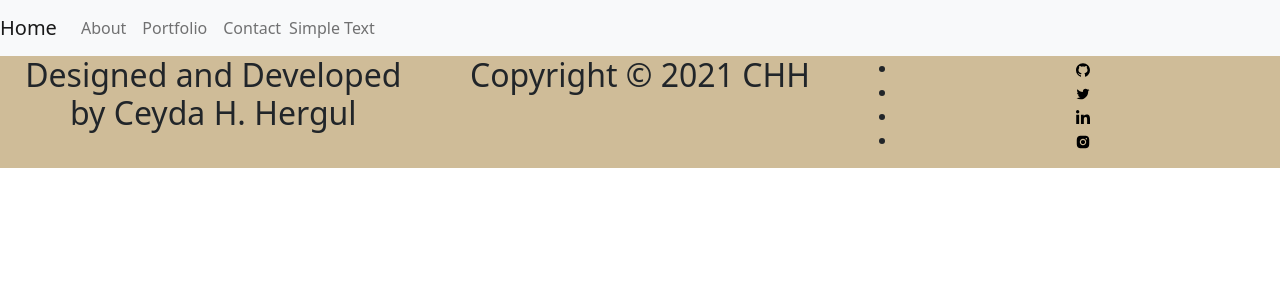
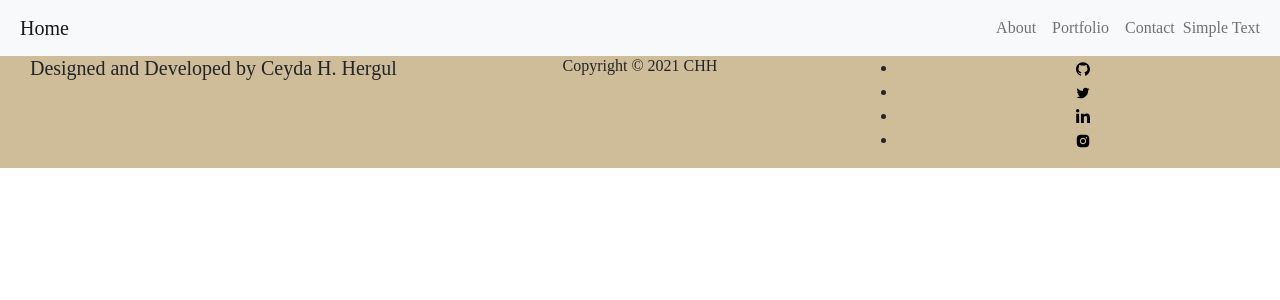
Before and after one commit to chergul/React-Portfolio, a React (Create React App) app: page / in a window 1280 px wide. Shown: the top 300 px of the page. Built offline with nearby package versions, Linux system fonts and the light colour scheme.

Commit message:
little updates

```diff
--- a/src/components/Footer.js
+++ b/src/components/Footer.js
@@ -17,10 +17,10 @@ import { Container, Row, Col } from 'reactstrap';
       <Container fluid className="footer">
       <Row>
         <Col md="4" className="footer-copywright">
-          <h2>Designed and Developed by Ceyda H. Hergul</h2>
+          <h5>Designed and Developed by Ceyda H. Hergul</h5>
         </Col>
         <Col md="4" className="footer-copywright">
-          <h2>Copyright © {year} CHH</h2>
+          <h6>Copyright © {year} CHH</h6>
         </Col>
         <Col md="4" className="footer-body">
           <ul className="footer-icons">
--- a/src/components/MyNavbar.js
+++ b/src/components/MyNavbar.js
@@ -14,10 +14,6 @@ import {
   Nav,
   NavItem,
   NavLink,
-  UncontrolledDropdown,
-  DropdownToggle,
-  DropdownMenu,
-  DropdownItem,
   NavbarText
 } from 'reactstrap';
 
@@ -27,12 +23,12 @@ function MyNavbar (props) {
   const toggle = () => setIsOpen(!isOpen);
 
   return (
-    <div>
-      <Navbar color="light" light expand="md">
+    <div >
+      <Navbar className="myNav" color="light" light expand="md">
         <NavbarBrand href="/">Home</NavbarBrand>
         <NavbarToggler onClick={toggle} />
         <Collapse isOpen={isOpen} navbar>
-          <Nav className="mr-auto" navbar>
+          <Nav className="ms-auto" navbar>
             <NavItem>
               <NavLink href="/about">About</NavLink>
             </NavItem>
--- a/src/style.css
+++ b/src/style.css
@@ -1,4 +1,13 @@
+:root {
+    --pane-padding: 5px 42px;
+    --font-family: serif;
+    --line-height: 1.5;
+  }
 /* Navbar */
+.myNav {
+    padding: 20px;
+    font-family: var(--font-family)
+}
 /* Home */
 /* About */
 /* Portfolio */
@@ -6,7 +15,8 @@
 /* Footer */
 .footer {
     bottom: 0 !important;
-    background-color : rgb(207, 188, 152)
+    background-color : rgb(207, 188, 152);
+    font-family: var(--font-family);
 }
 
 .footer-body {
```
